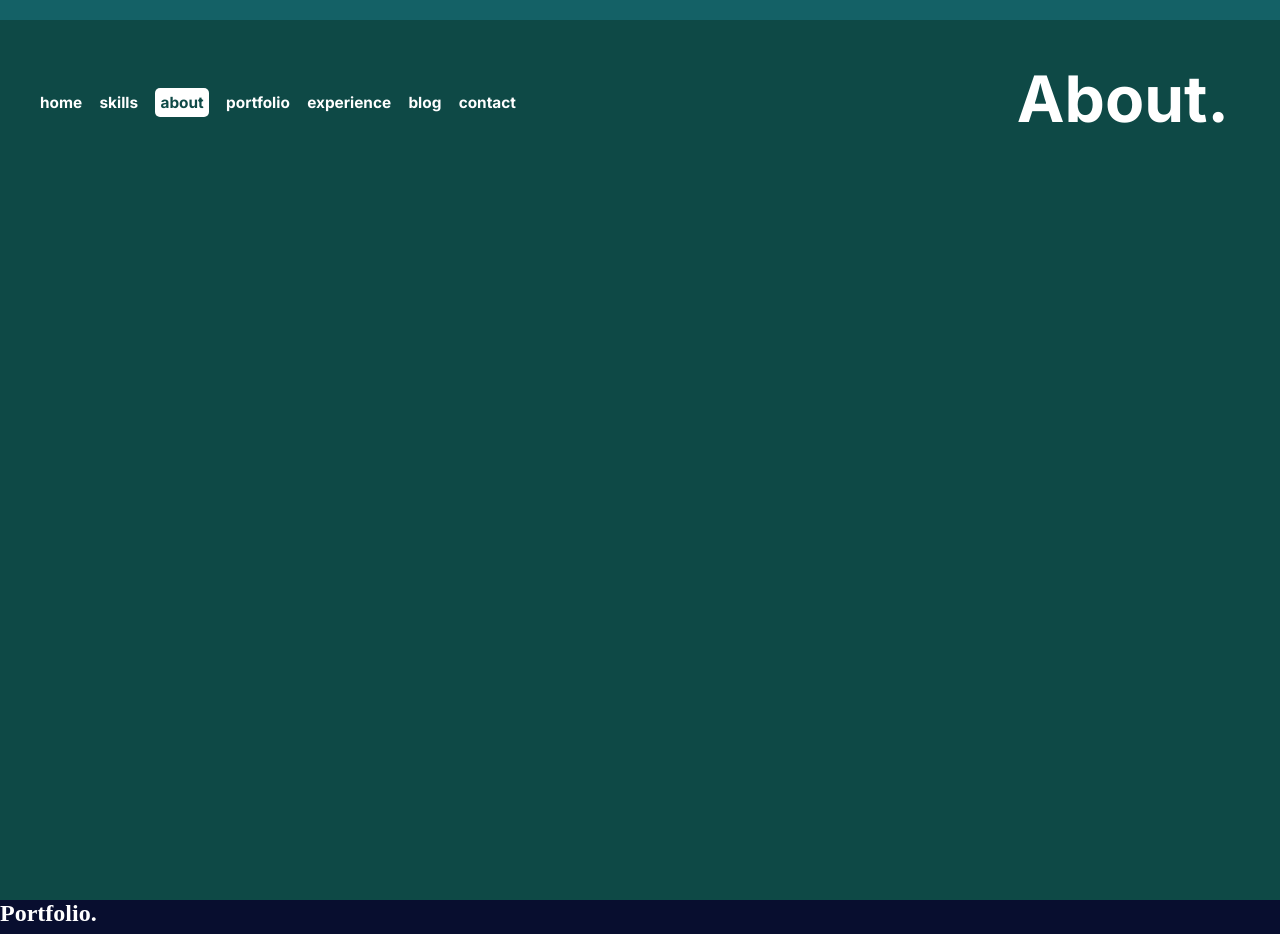
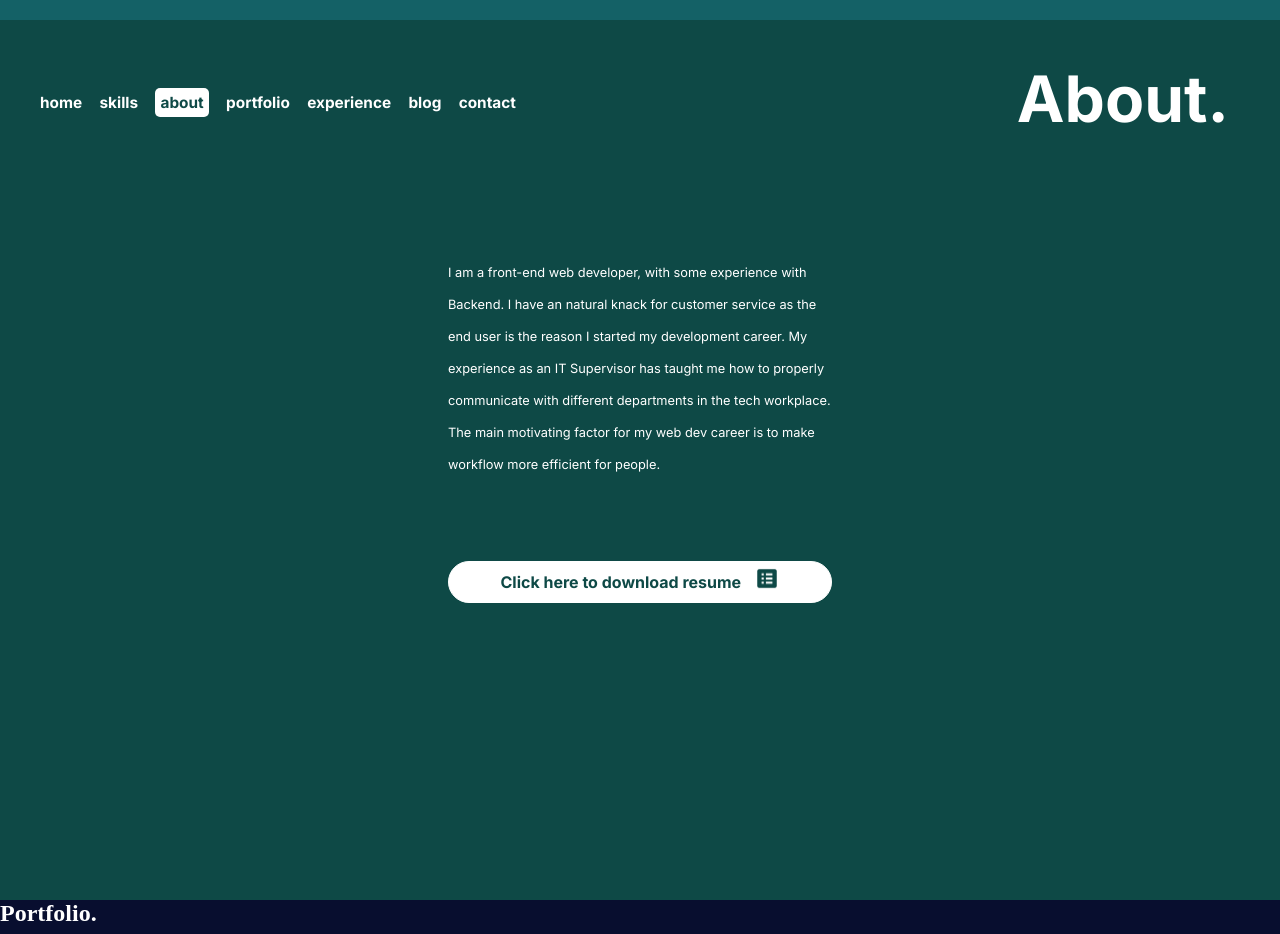
Before and after one commit to courthub74/ExpressSCSSPortfolio, a website: page public/index.html in a window 1280 px wide. Shown: the part 1660-2594 px from the top of the page. Drawn offline with Linux system fonts and the light colour scheme.

Commit message:
about done

```diff
--- a/public/index.html
+++ b/public/index.html
@@ -207,8 +207,33 @@
                         <li><a href="#contact">contact</a></li>
                     </ul>
                 </div>
+            </div>
 
-            </div>
+             <!-- The info -->
+             <div class="infoblock">
+
+                <div class="info centers">
+                    <p>I am a front-end web developer, with some experience with Backend. I have an
+                        natural knack for customer service as the end user is the reason I started my development career.
+                        My experience as an IT Supervisor has taught me how to properly communicate with different
+                        departments in the tech workplace.  The main motivating factor for my web dev career is to
+                        make workflow more efficient for people.
+                        <!-- <br><br> -->
+                        <!-- purposeful
+                        resourceful
+                        communicator
+                        creator
+                        problem solver</p> -->
+                        <div class="resume lefts">
+                            <a href="#">
+                                Click here to download resume
+                                <!-- <img src="/img/socials/resume.png" alt="resume">s -->
+                            </a>
+                            <img src="./img/socials/resumegreen.png" alt="resume">
+                        </div>
+                    </p>
+                </div>
+                </div>
         </section>
 
         <!-- Portfolio -->
--- a/public/styles/main.scss
+++ b/public/styles/main.scss
@@ -389,6 +389,47 @@ $thirdblue: rgb(85, 85, 255);
                     }
                 }
             }
+            .infoblock {
+                display: flex;
+                flex-direction: column;
+                align-items: center;
+                .info {
+                    text-align: left;
+                    padding-top: 10vh;
+                    width: 30%;
+                    font-size: 1svw;
+                    line-height: 2.5;
+                    margin-top: 5vh;
+                    .resume {
+                            // background-color: yellow;
+                            margin-top: 10vh;
+                            display: flex;
+                            justify-content: center;
+                            gap: 1vw;
+                            border: 1px solid white;
+                            border-radius: 50px;
+                            background-color: $skillswhite;
+                        a {
+                            text-decoration: none;
+                            color: $aboutgreen;
+                            font-size: 2vh;
+                            font-weight: bold;
+                            img {
+                                width: 1vw;
+                                height: 1vw;
+                                margin: 1vh 0 0 0;
+                                // background-color: pink;
+                            }
+                        }
+                        img {
+                            width: 2vw;
+                            height: 2vw;
+                            margin: .5vh 0 0 0;
+                            // background-color: pink;
+                        }
+                    }
+                }
+            }
         }
         .portfolio {
             background-color: $mainblue;
```
Also changed, not shown: public/styles/main.css, 1 other file.
